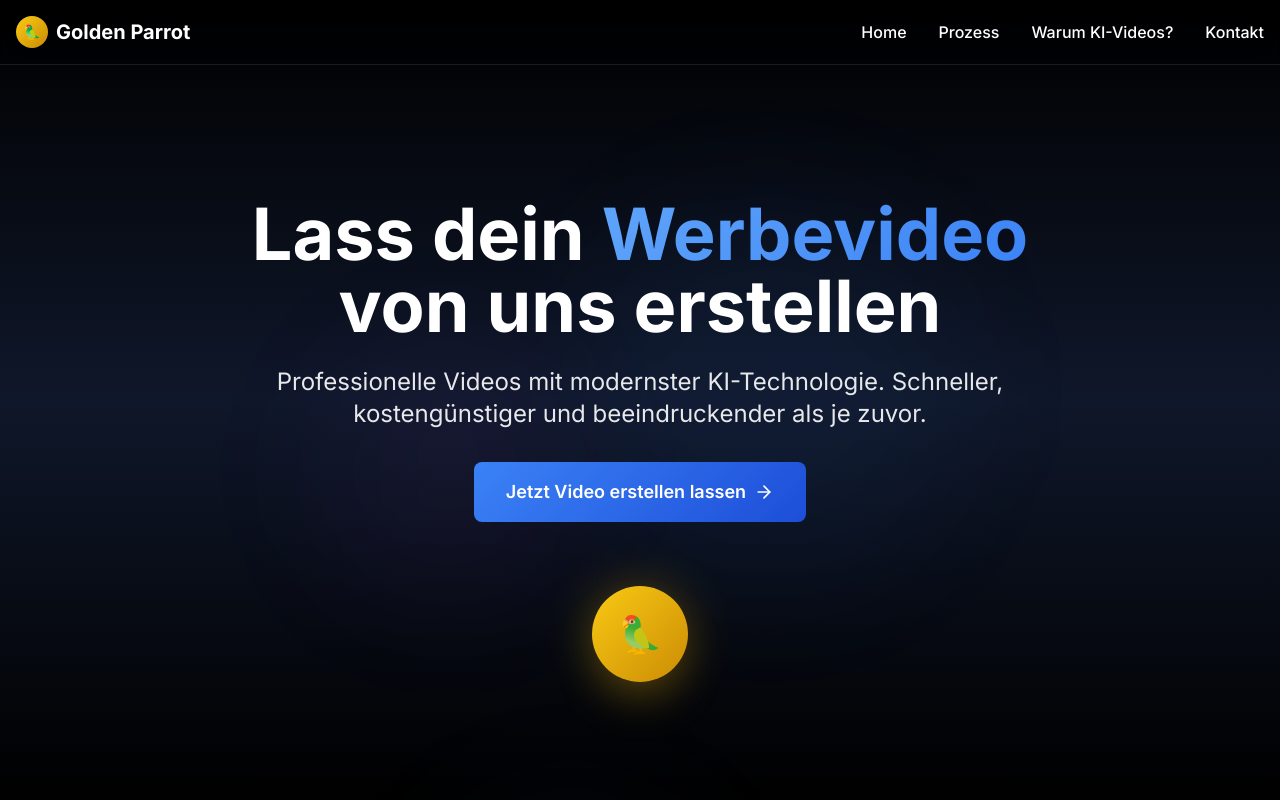
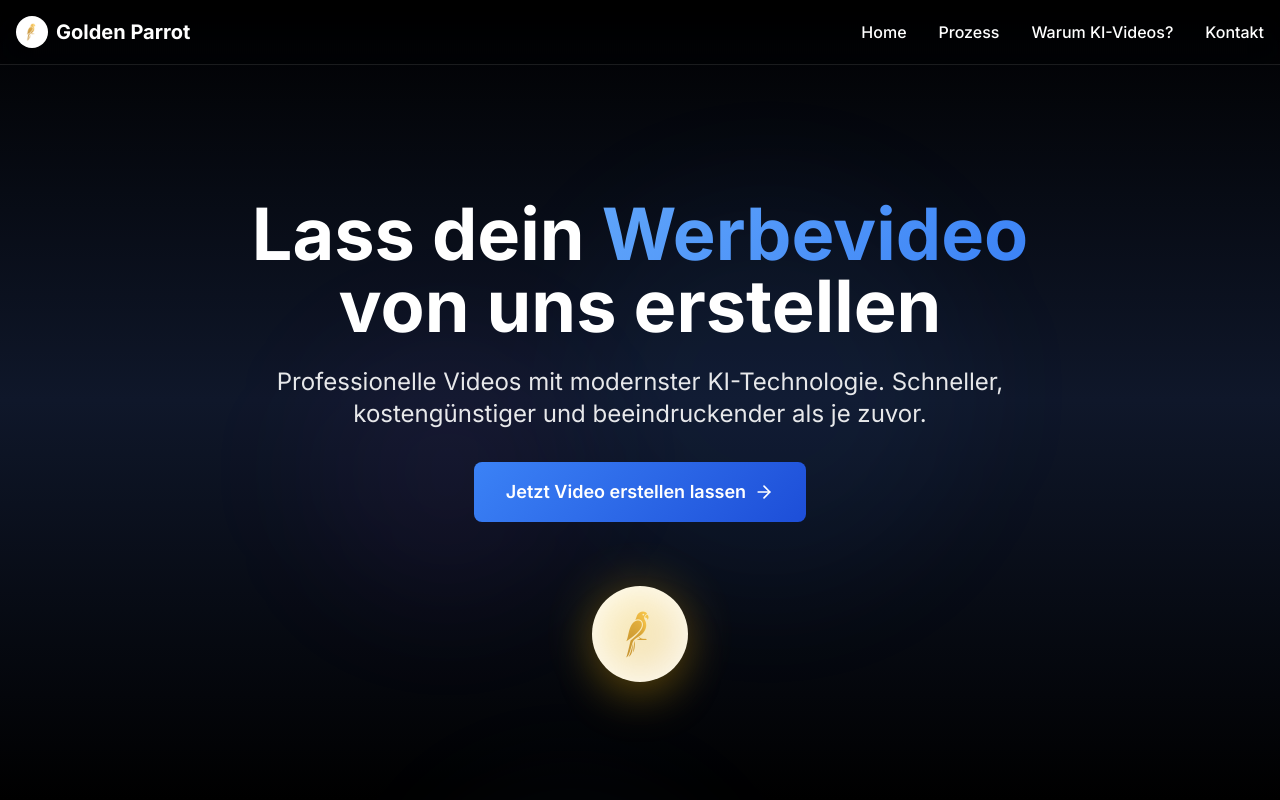
Before and after one commit to coding-horstmann/golden-parrot, a React (Vite) app: page / in a window 1280 px wide. Shown: the top 800 px of the page. Built offline with nearby package versions, Linux system fonts and the light colour scheme.

Commit message:
Replace logos and favicon
Replaced the logo in the header and footer, and the favicon with the provided logo.

```diff
--- a/index.html
+++ b/index.html
@@ -7,6 +7,9 @@
     <title>Golden Parrot - AI Video Produktion</title>
     <meta name="description" content="Professionelle AI-Video Produktion für Ihr Unternehmen. Moderne Werbevideos mit KI-Technologie erstellt." />
     <meta name="author" content="Golden Parrot" />
+
+    <!-- Favicon -->
+    <link rel="icon" href="/lovable-uploads/332677ec-1043-44de-93b4-38aed623005d.png" type="image/png">
 
     <!-- Google Fonts -->
     <link rel="preconnect" href="https://fonts.googleapis.com">
--- a/src/components/Footer.tsx
+++ b/src/components/Footer.tsx
@@ -1,3 +1,4 @@
+
 import React from 'react';
 
 const Footer = () => {
@@ -8,8 +9,12 @@ const Footer = () => {
           {/* Company Info */}
           <div>
             <div className="flex items-center space-x-2 mb-4">
-              <div className="w-8 h-8 rounded-full bg-gradient-to-br from-yellow-400 to-yellow-600 flex items-center justify-center">
-                <span className="text-black font-bold text-sm">🦜</span>
+              <div className="w-8 h-8 rounded-full bg-white flex items-center justify-center">
+                <img
+                  src="/lovable-uploads/332677ec-1043-44de-93b4-38aed623005d.png"
+                  alt="Golden Parrot Logo"
+                  className="w-6 h-6 object-contain"
+                />
               </div>
               <span className="text-white font-bold text-xl font-inter">Golden Parrot</span>
             </div>
--- a/src/components/Header.tsx
+++ b/src/components/Header.tsx
@@ -19,8 +19,12 @@ const Header = () => {
         <div className="flex items-center justify-between h-16">
           {/* Logo */}
           <div className="flex items-center space-x-2">
-            <div className="w-8 h-8 rounded-full bg-gradient-to-br from-yellow-400 to-yellow-600 flex items-center justify-center">
-              <span className="text-black font-bold text-sm">🦜</span>
+            <div className="w-8 h-8 rounded-full bg-white flex items-center justify-center">
+              <img
+                src="/lovable-uploads/332677ec-1043-44de-93b4-38aed623005d.png"
+                alt="Golden Parrot Logo"
+                className="w-6 h-6 object-contain"
+              />
             </div>
             <span className="text-white font-bold text-xl font-inter">Golden Parrot</span>
           </div>
--- a/src/components/HeroSection.tsx
+++ b/src/components/HeroSection.tsx
@@ -1,3 +1,4 @@
+
 import React from 'react';
 import { ArrowRight } from 'lucide-react';
 
@@ -43,8 +44,12 @@ const HeroSection = () => {
 
           {/* Golden Parrot Visual Element */}
           <div className="mt-16 relative">
-            <div className="w-24 h-24 mx-auto bg-gradient-to-br from-yellow-400 to-yellow-600 rounded-full flex items-center justify-center text-4xl shadow-2xl shadow-yellow-500/25">
-              🦜
+            <div className="w-24 h-24 mx-auto bg-white rounded-full flex items-center justify-center shadow-2xl shadow-yellow-500/25">
+              <img
+                src="/lovable-uploads/332677ec-1043-44de-93b4-38aed623005d.png"
+                alt="Golden Parrot Logo"
+                className="w-16 h-16 object-contain"
+              />
             </div>
             <div className="absolute inset-0 w-24 h-24 mx-auto bg-gradient-to-br from-yellow-400 to-yellow-600 rounded-full blur-xl opacity-30"></div>
           </div>
```
Also changed, not shown: public/lovable-uploads/332677ec-1043-44de-93b4-38aed623005d.png (added).
